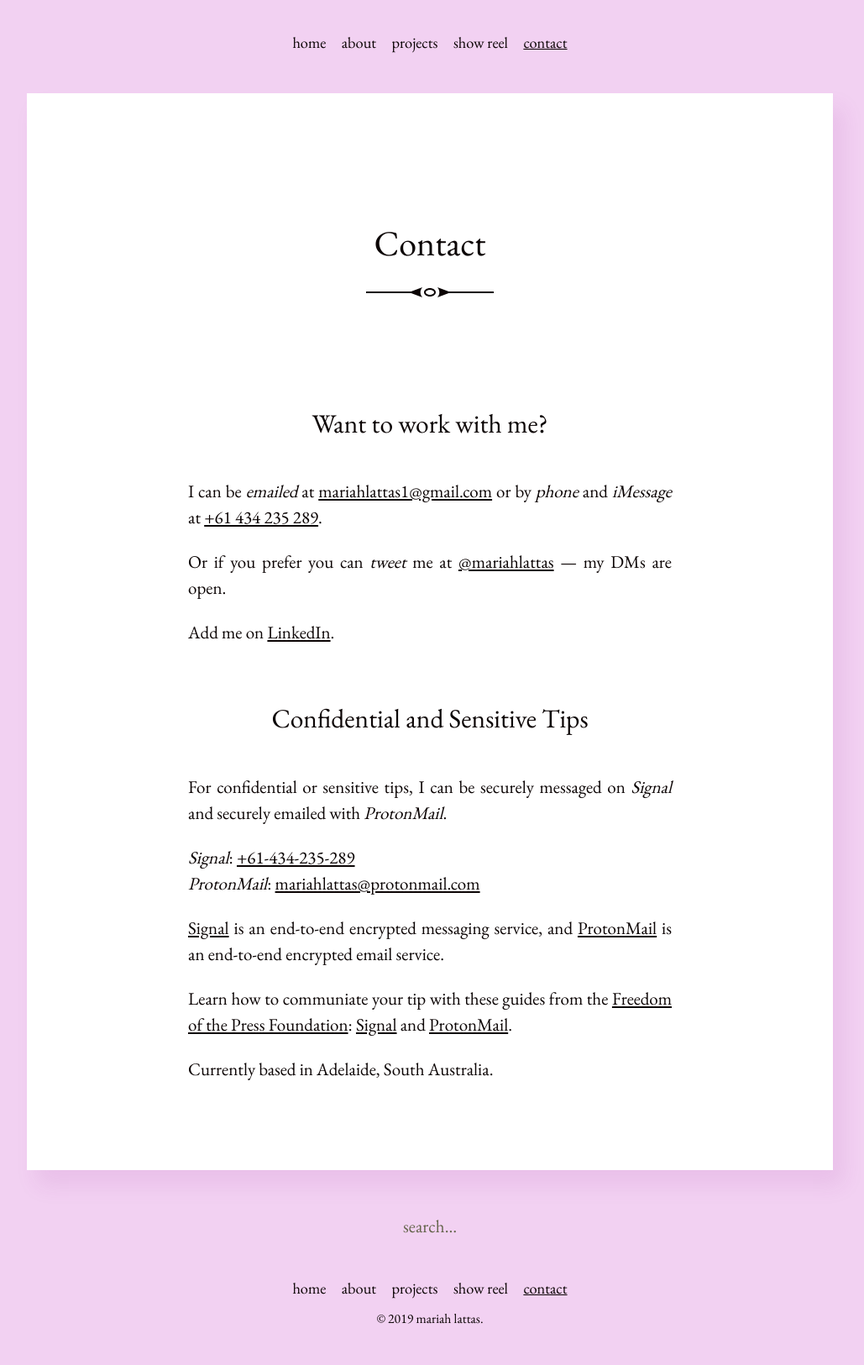
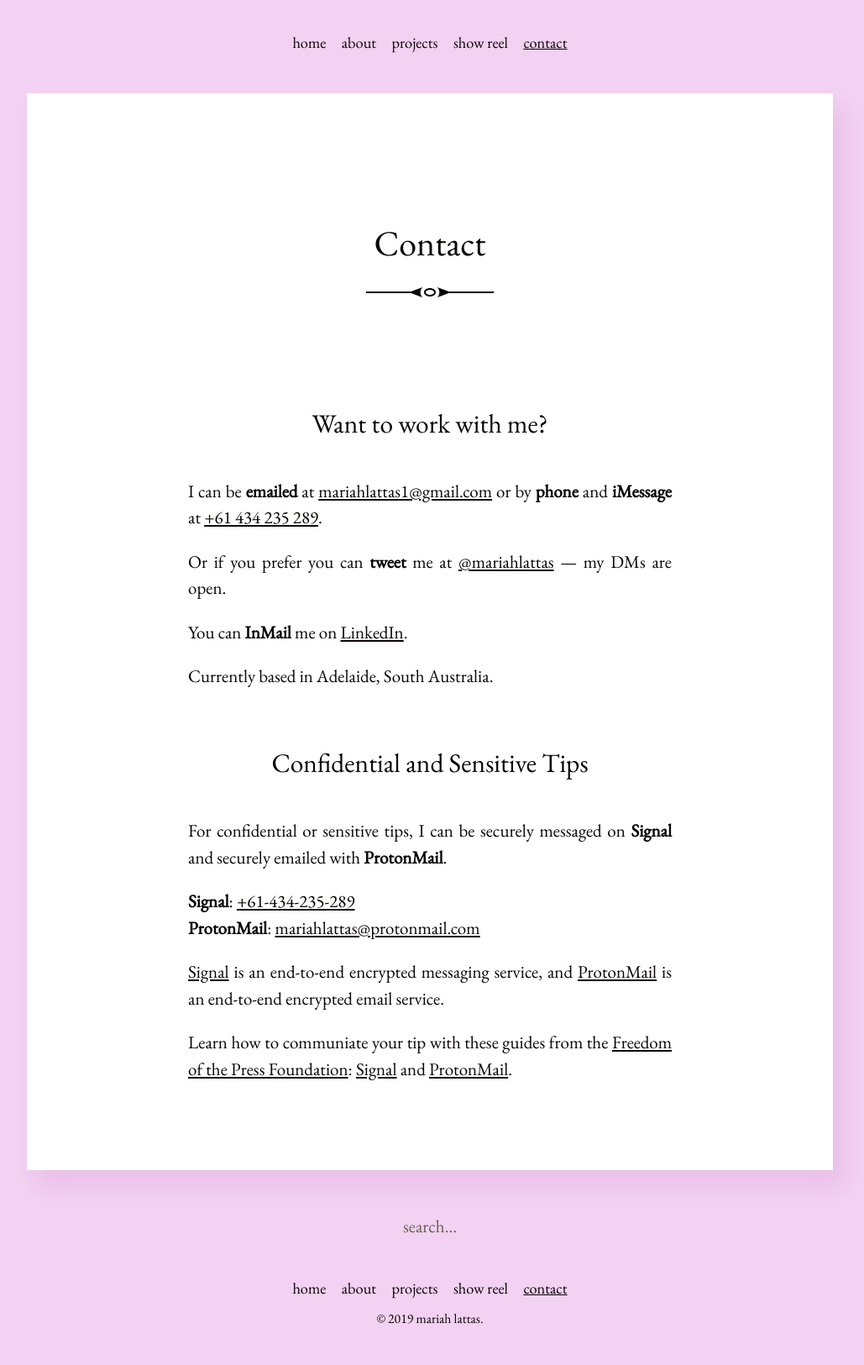
Before and after one commit to mariahlattas/website, a Jekyll site: the page built from contact.md, in a window 1280 px wide. Shown: the whole page at 84% size, without its empty margins (128-1157 px from the left). Built offline with Jekyll 4.4.1, drawn with Linux system fonts in a browser that asks for light colours.

Commit message:
Update contact.md

```diff
--- a/contact.md
+++ b/contact.md
@@ -5,22 +5,22 @@ title: Contact
 
 ### Want to work with me?
 
-I can be *emailed* at [mariahlattas1@gmail.com](mailto:mariahlattas1@gmail.com) or by *phone* and *iMessage* at [+61 434 235 289](tel:61434235289).
+I can be **emailed** at [mariahlattas1@gmail.com](mailto:mariahlattas1@gmail.com) or by **phone** and **iMessage** at [+61 434 235 289](tel:61434235289).
 
-Or if you prefer you can *tweet* me at [@mariahlattas](https://twitter.com/mariahlattas) — my DMs are open.
+Or if you prefer you can **tweet** me at [@mariahlattas](https://twitter.com/mariahlattas) — my DMs are open.
 
-Add me on [LinkedIn](https://linkedin.com/in/mariahlattas).
+You can **InMail** me on [LinkedIn](https://linkedin.com/in/mariahlattas).
+
+Currently based in Adelaide, South Australia.
 
 ### Confidential and Sensitive Tips
 
-For confidential or sensitive tips, I can be securely messaged on *Signal* and securely emailed with *ProtonMail*.
+For confidential or sensitive tips, I can be securely messaged on **Signal** and securely emailed with **ProtonMail**.
 
-*Signal*: [+61-434-235-289](sgnl://text:+61434235289)
+**Signal**: [+61-434-235-289](sgnl://text:+61434235289)
 <br>
-*ProtonMail*: [mariahlattas@protonmail.com](mailto:mariahlattas@protonmail.com)
+**ProtonMail**: [mariahlattas@protonmail.com](mailto:mariahlattas@protonmail.com)
 
 [Signal](https://signal.org) is an end-to-end encrypted messaging service, and [ProtonMail](https://protonmail.com) is an end-to-end encrypted email service.
 
 Learn how to communiate your tip with these guides from the [Freedom of the Press Foundation](https://freedom.press/donate): [Signal](https://freedom.press/news/signal-beginners/) and [ProtonMail](https://freedom.press/training/protonmail-pro/).
-
-Currently based in Adelaide, South Australia.
```
